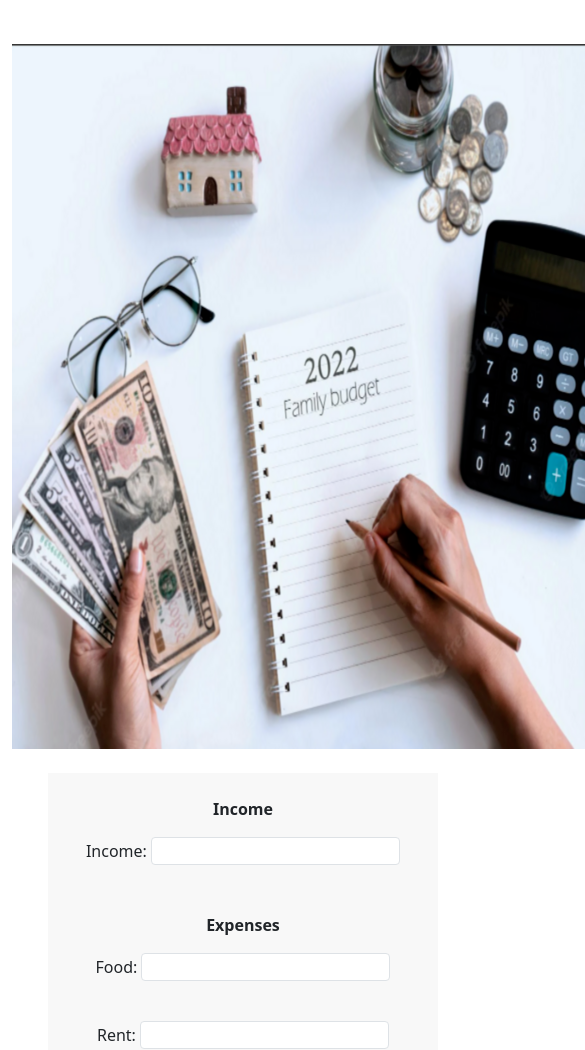
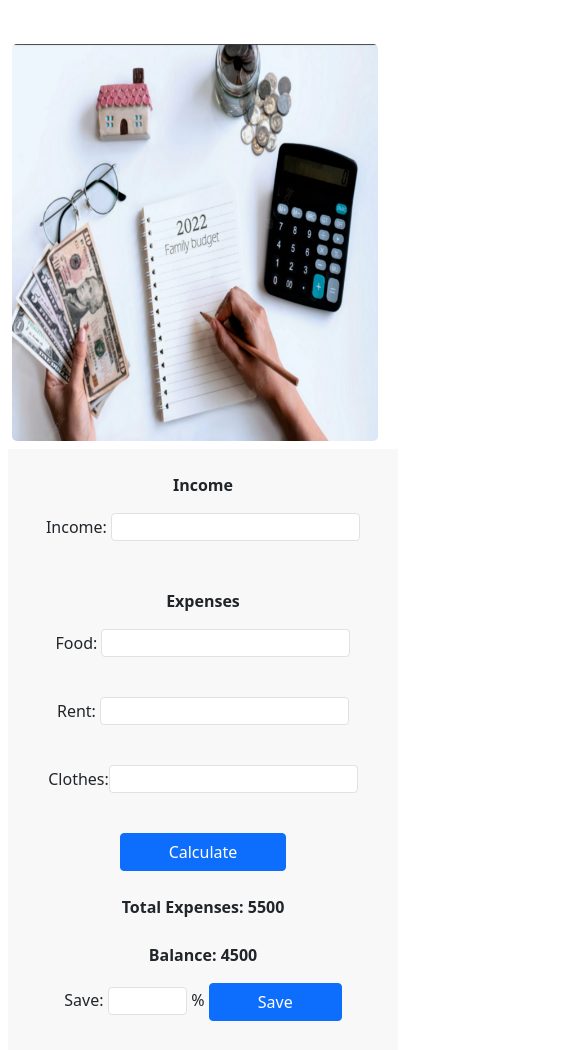
Before and after one commit to MD-Jubayer-Khan/Accounting-king, a plain HTML site: page index.html in a window 390 px wide. Shown: the part 61-1111 px from the top of the page, 585 px wide, since content can reach past the window. Drawn offline with nearby package versions, Linux system fonts and the light colour scheme.

Commit message:
make responsive for mobile

```diff
--- a/index.html
+++ b/index.html
@@ -18,11 +18,12 @@
     <section class="container my-5">
        <div class="row">
            <!-- image area -->
-           <div class="col-md-6 col-sm-12 mb-4">
-            <img src="image/money.png" alt="">
+           <div class="col-md-6 col-sm-12 mb-2">
+            <img class="img-fluid rounded-3 img-banner"
+            alt="" src="image/money.png" alt="">
         </div>
         <!-- form area -->
-        <div class="col-md-5 col-sm-12 mx-auto ms-5 "  style="background-color: #F8F8F8;">
+        <div class="col-md-5 col-sm-12 mx-auto ms-2 "  style="background-color: #F8F8F8;">
             <p class="text-center fw-bold mt-4">Income</p>
             <div class="container text-center align-item-center">
                 <p >Income:  <input class="border block border-gray-400 rounded mb-4 px-2" type="text"></p>
```
